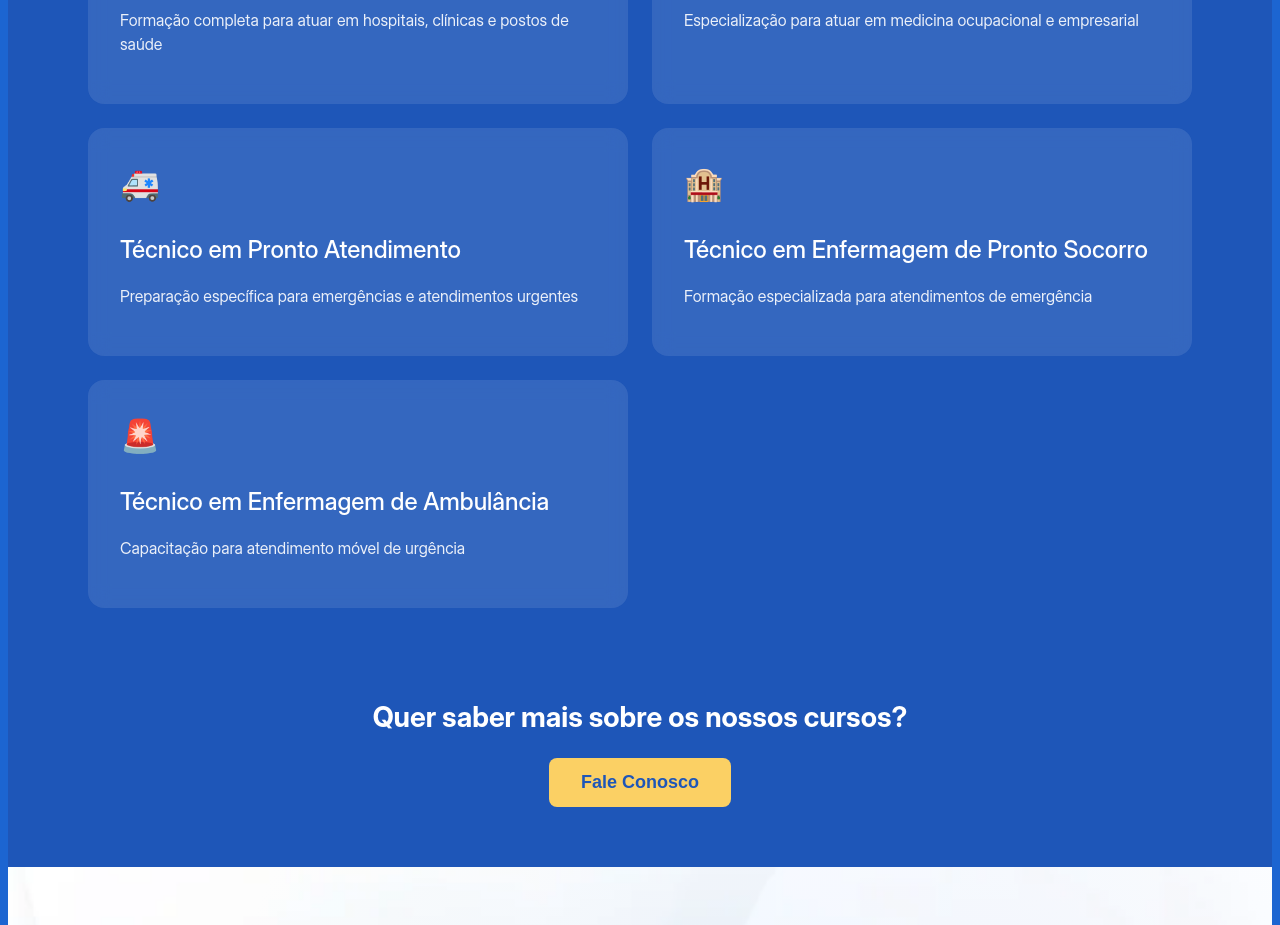
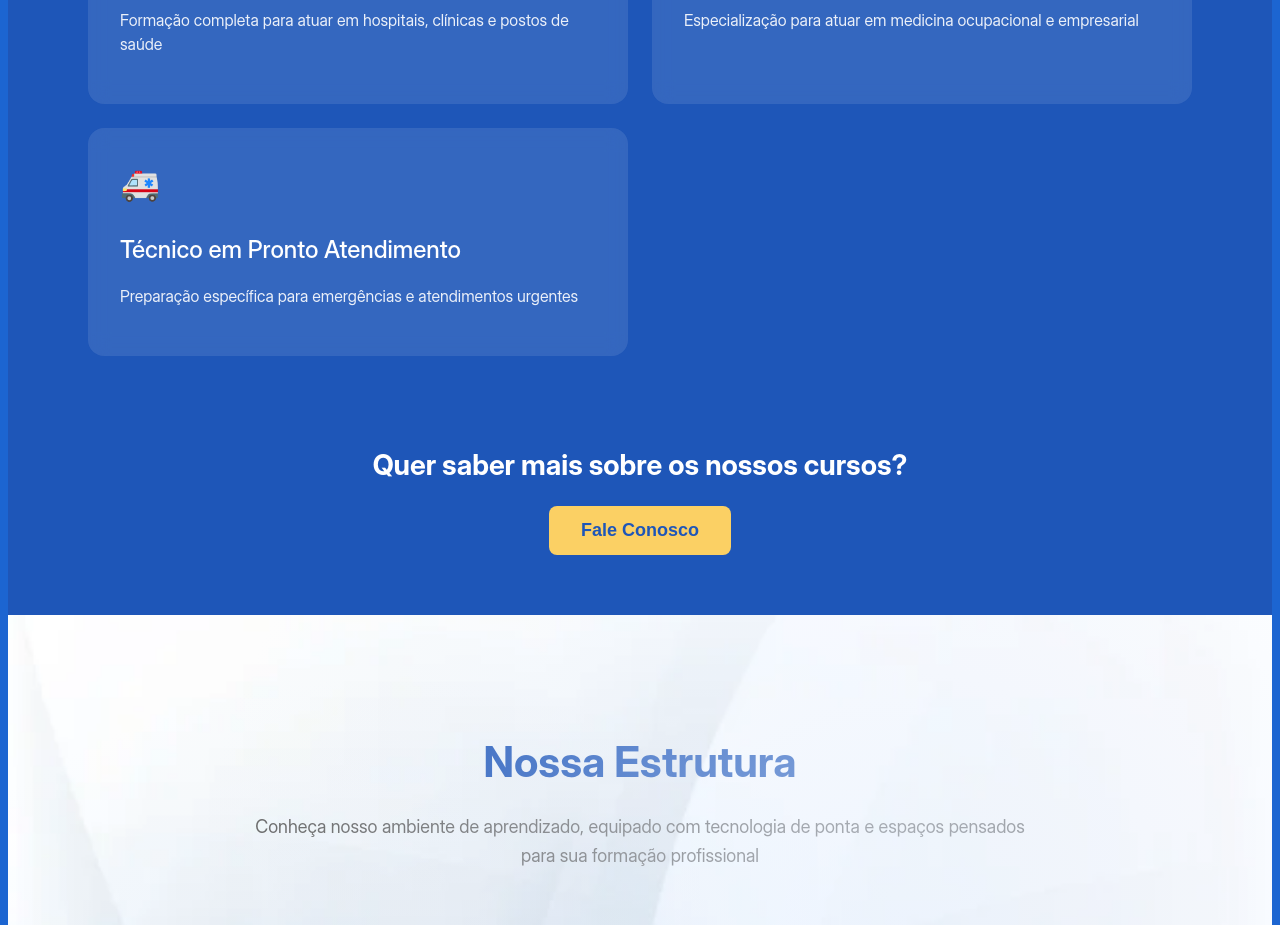
Before and after one commit to MP-oliveira/frontend-anjogabriel, a React (Vite) app in the folder frontend/: page / in a window 1280 px wide. Shown: the part 1160-2085 px from the top of the page. Built offline with nearby package versions, Linux system fonts and the light colour scheme.

Commit message:
fix: adjusting section two

```diff
--- a/frontend/src/pages/SectionTwo/SectionTwo.jsx
+++ b/frontend/src/pages/SectionTwo/SectionTwo.jsx
@@ -18,16 +18,16 @@ const SectionTwo = () => {
       description: "Preparação específica para emergências e atendimentos urgentes",
       icon: "🚑"
     },
-    {
-      title: "Técnico em Enfermagem de Pronto Socorro",
-      description: "Formação especializada para atendimentos de emergência",
-      icon: "🏨"
-    },
-    {
-      title: "Técnico em Enfermagem de Ambulância",
-      description: "Capacitação para atendimento móvel de urgência",
-      icon: "🚨"
-    }
+    // {
+    //   title: "Técnico em Enfermagem de Pronto Socorro",
+    //   description: "Formação especializada para atendimentos de emergência",
+    //   icon: "🏨"
+    // },
+    // {
+    //   title: "Técnico em Enfermagem de Ambulância",
+    //   description: "Capacitação para atendimento móvel de urgência",
+    //   icon: "🚨"
+    // }
   ];
 
   return (
```
